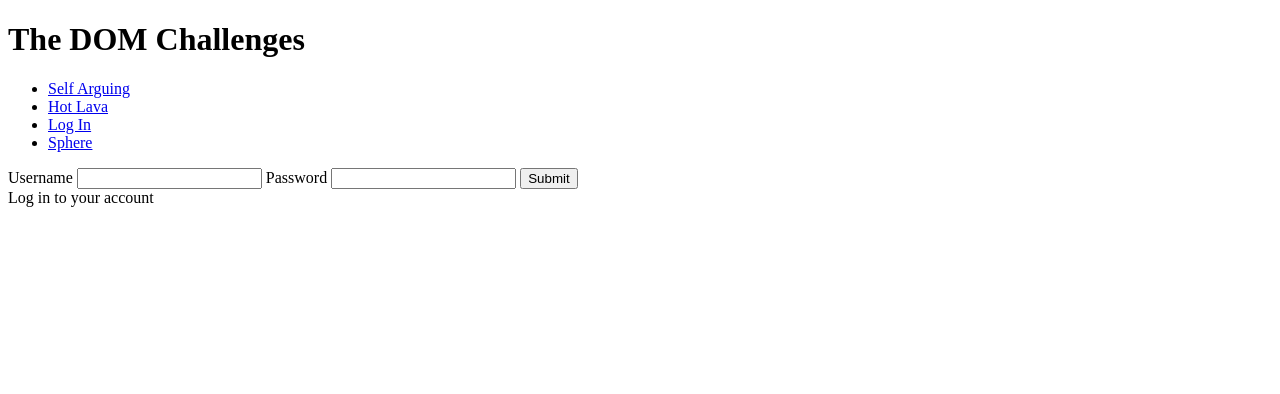
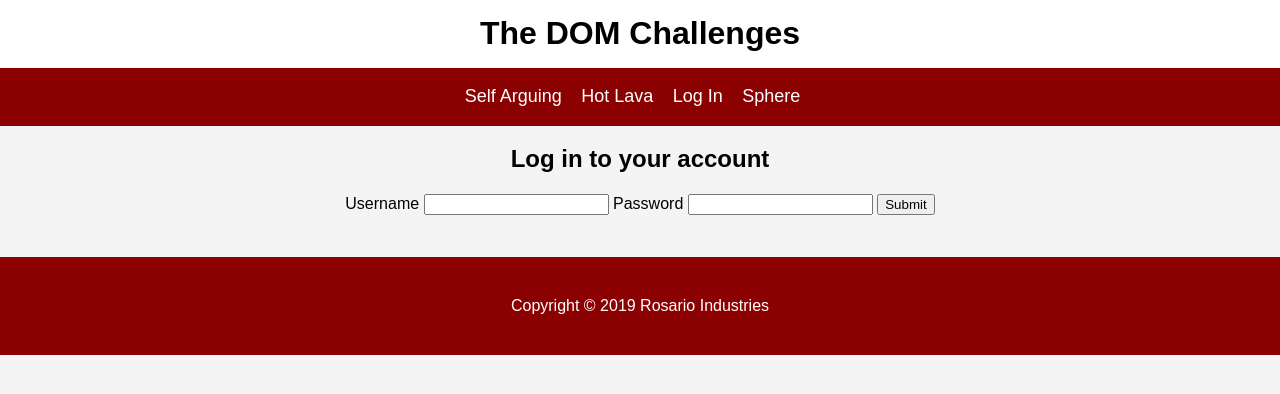
Before and after one commit to jrosario22/DOM-Challenges, a plain HTML site: page login.html in a window 1280 px wide. Drawn offline with Linux system fonts and the light colour scheme.

Commit message:
Added nav bar,footer, and logic. Closes #3

```diff
--- a/login.html
+++ b/login.html
@@ -2,9 +2,10 @@
 <html lang="en">
 <head>
     <title>Login</title>
+    <link rel="stylesheet" type="text/css" href="css/style.css">
 </head>
 <body>
-    <header id="login-header">
+    <header id="main-header">
         <div class="container">
             <h1>The DOM Challenges</h1>
         </div>
@@ -21,25 +22,36 @@
         </div>
     </nav>
 
-    <form method="POST">
+    <section id="login-main">
+        <div class="container">
+            <h1 id="header1">Log in to your account</h1>
+        </div>
+    </section>
+
+    <form>
         <div class="container">
             <label for="username">Username</label>
             <input type="text" name="username" id="username">
             <label for="password">Password</label>
-            <input type="password" name="password">
-            <input type="submit" value="Submit">
+            <input type="password" name="password" id="password">
+            <input type="submit" value="Submit" id="login-submit" onclick="passwordCheck()">
         </div>
     </form>
 
-    <section id="login-main">
-        <div class="container">
-            Log in to your account
-        </div>
-    </section>
+    <footer id="main-footer">
+        <p>Copyright &copy; 2019 Rosario Industries</p>
+    </footer>
+
 </body>
 
-<script>
-
+<script src="/js/passwordCheck.js">
+// let passwordCheck = document.getElementById("login-submit");
+// passwordCheck.addEventListener("click", ()=> {
+//     var x = document.getElementById("password").value;
+//     if(x != 12345678){
+//         alert("Password entered is incorrect");
+//     }
+// });
 </script>
 
 </html>
```
